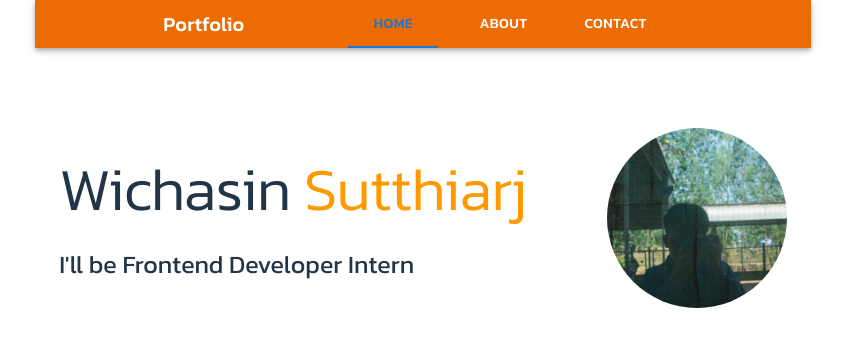
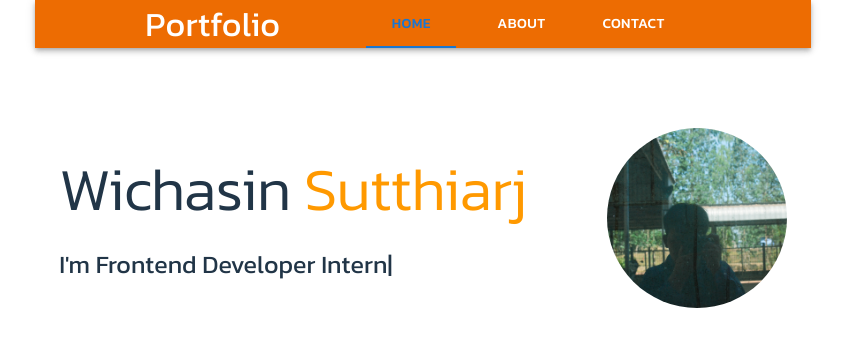
Before and after one commit to mskerz/react-mui-portfolio, a React (Vite) app: page / in a window 1280 px wide. Shown: the top 346 px of the page, without its empty margins (217-1062 px from the left). Built offline with nearby package versions, Linux system fonts and the light colour scheme.

Commit message:
typing text animation

```diff
--- a/package.json
+++ b/package.json
@@ -20,7 +20,8 @@
     "react-dom": "^18.3.1",
     "react-icons": "^5.2.1",
     "react-router-dom": "^6.24.1",
-    "react-transition-group": "^4.4.5"
+    "react-transition-group": "^4.4.5",
+    "react-typed": "^2.0.12"
   },
   "devDependencies": {
     "@types/react": "^18.3.3",
--- a/src/Pages/Home.jsx
+++ b/src/Pages/Home.jsx
@@ -2,7 +2,7 @@ import { Container, Typography } from "@mui/material";
 import { motion } from "framer-motion";
 import ProfileImage from '../assets/avatar.jpg'; // Ensure this path is correct
 import { makeStyles } from "@mui/styles";
-
+import { ReactTyped } from "react-typed";
 
 
 const useStyles = makeStyles((theme) => ({
@@ -38,7 +38,12 @@ function Home() {
                 <Typography variant="h2" component="h1" gutterBottom>
                   Wichasin <span style={{ color: '#FF9900' }}>Sutthiarj</span>          </Typography>
                 <Typography variant="p" style={{fontSize:25}} >
-                  I&apos;ll be Frontend Developer Intern
+                  <ReactTyped
+                      strings={["I'm Frontend Developer Intern"]}
+                      typeSpeed={150}
+                      backSpeed={100}
+                      loop
+                   />
                 </Typography>
               </div>
               <img src={ProfileImage} alt="Profile" className={classes.image} />
--- a/src/components/Navbar.jsx
+++ b/src/components/Navbar.jsx
@@ -23,7 +23,7 @@ function Navbar() {
         <AppBar position="static" color="warning"  sx={{ color: 'white'  }} >
             <Toolbar variant='dense' sx={{ display: 'flex', justifyContent: 'space-evenly' }}>
                 <div style={{ display: 'flex', alignItems: 'center', gap: '10px' }}>
-                    <Typography variant="h6" component="div">
+                    <Typography variant="h4" component="div">
                         Portfolio
                     </Typography>
                 </div>
```
Also changed, not shown: 1 other file (tests, documents, lock files or other folders).
